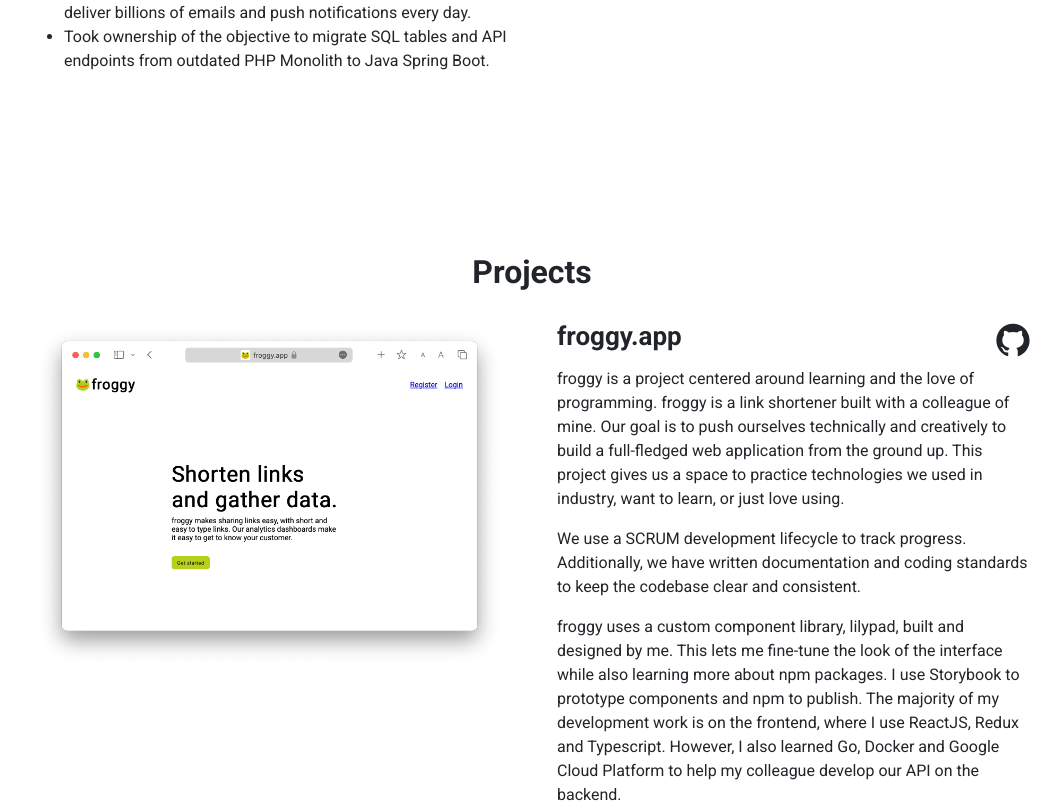
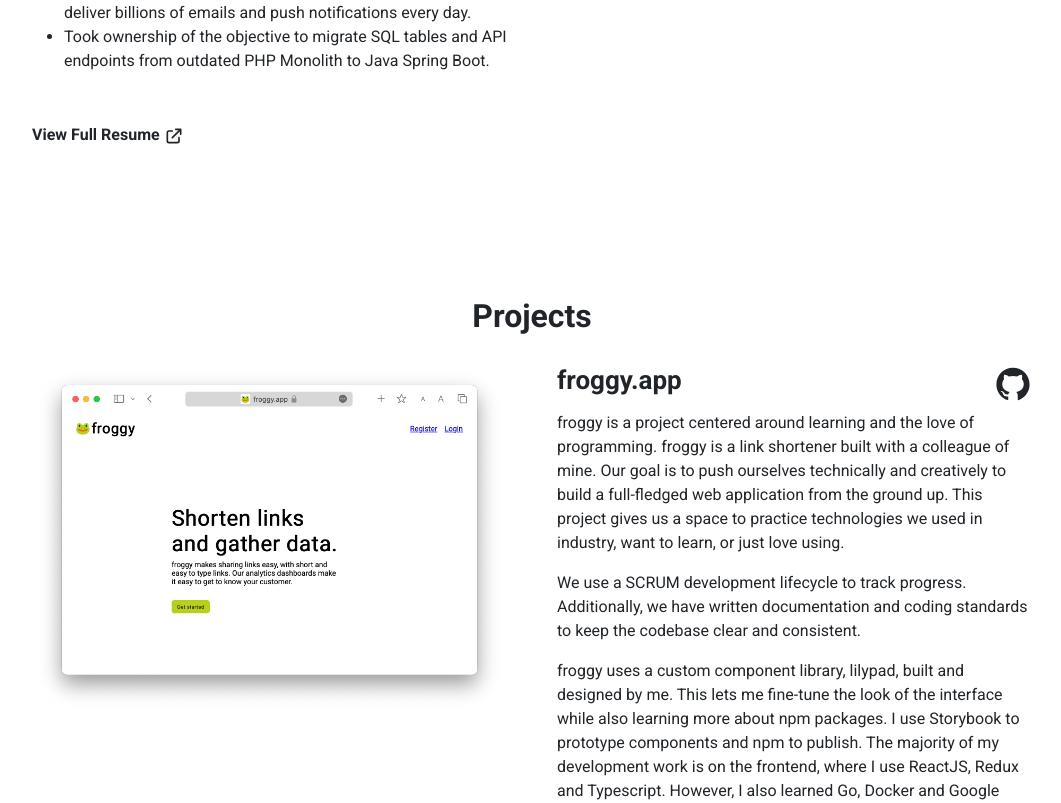
Before and after one commit to devkav/personalWebsite, a React (Create React App) app: page / in a window 1280 px wide. Shown: the part 2104-2907 px from the top of the page, without its empty margins (108-1169 px from the left). Built offline with nearby package versions, Linux system fonts and the light colour scheme.

Commit message:
Moved linkbar and added resume button

```diff
--- a/src/components/Footer.tsx
+++ b/src/components/Footer.tsx
@@ -8,7 +8,7 @@ const Footer = () => {
           Brittany Chiang{' '}
         </a>
       </h5>
-      <h5>&#169; 2023 </h5>
+      <h5>&#169; 2024 </h5>
     </div>
   );
 };
--- a/src/pages/Experience.tsx
+++ b/src/pages/Experience.tsx
@@ -1,5 +1,8 @@
 import '../style/Experience.css';
 import Chip from '../components/Chip';
+import Resume from '../assets/docs/Devan Kavalchek Resume.pdf';
+import IconButton from 'components/IconButton';
+import { HiOutlineExternalLink } from 'react-icons/hi';
 
 interface Work {
   company: string;
@@ -82,6 +85,11 @@ const Experience = () => {
                     </ul>
                   </div>
                 ))}
+
+                <a id="resume-link" target="_blank" rel="noreferrer" href={Resume}>
+                    View Full Resume
+                    <HiOutlineExternalLink className="ms-1" />
+                </a>
               </div>
             </div>
           </div>
--- a/src/style/Experience.css
+++ b/src/style/Experience.css
@@ -99,3 +99,22 @@
 .work-item {
     margin-bottom: 30px;
 }
+
+.work-item:last-of-type {
+    margin-bottom: 50px;
+}
+
+#resume-link {
+    font-weight: bold;
+    transition: opacity 0.3s;
+}
+
+@media (hover: hover) {
+    #resume-link:hover {
+        opacity: 0.6;
+    }
+}
+
+#resume-link>svg {
+    font-size: 20px;
+}
--- a/src/style/index.css
+++ b/src/style/index.css
@@ -117,17 +117,18 @@ a, a:visited {
 
 @media (hover: hover) {
   .gradient-hover:hover {
-    color: rgba(0, 0, 0, 0);
+    color: rgba(0, 0, 0, 0) !important;
     cursor: pointer;
     animation-name: gradient-color-fade-in;
     animation-delay: 0ms;
     animation-duration: 0ms;
     animation-timing-function: step-start;
     animation-fill-mode: forwards;
+    fill: red;
   }
 
   .gradient-hover {
-    color: var(--bs-body-color);
+    color: var(--bs-body-color) !important;
     transition: color .3s;
     animation-name: gradient-color-fade-out;
     animation-duration: .3s;
```
